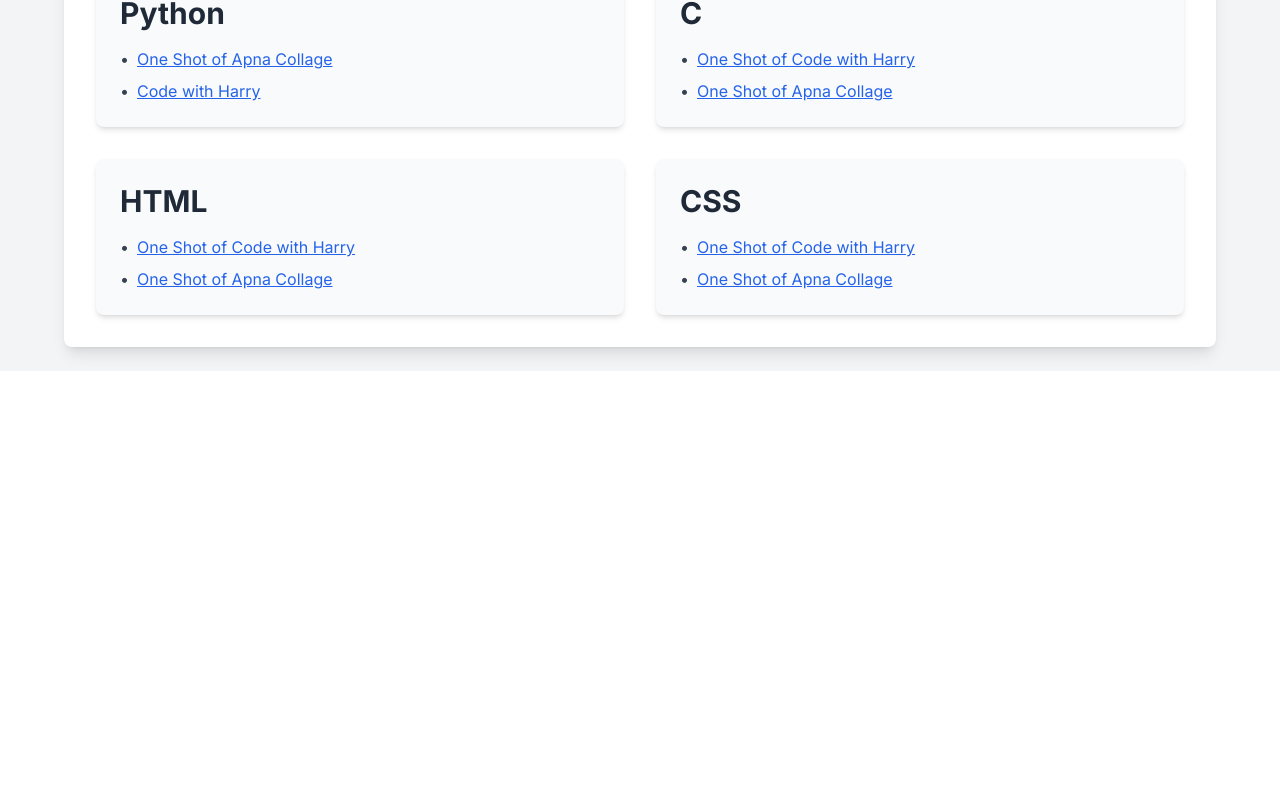
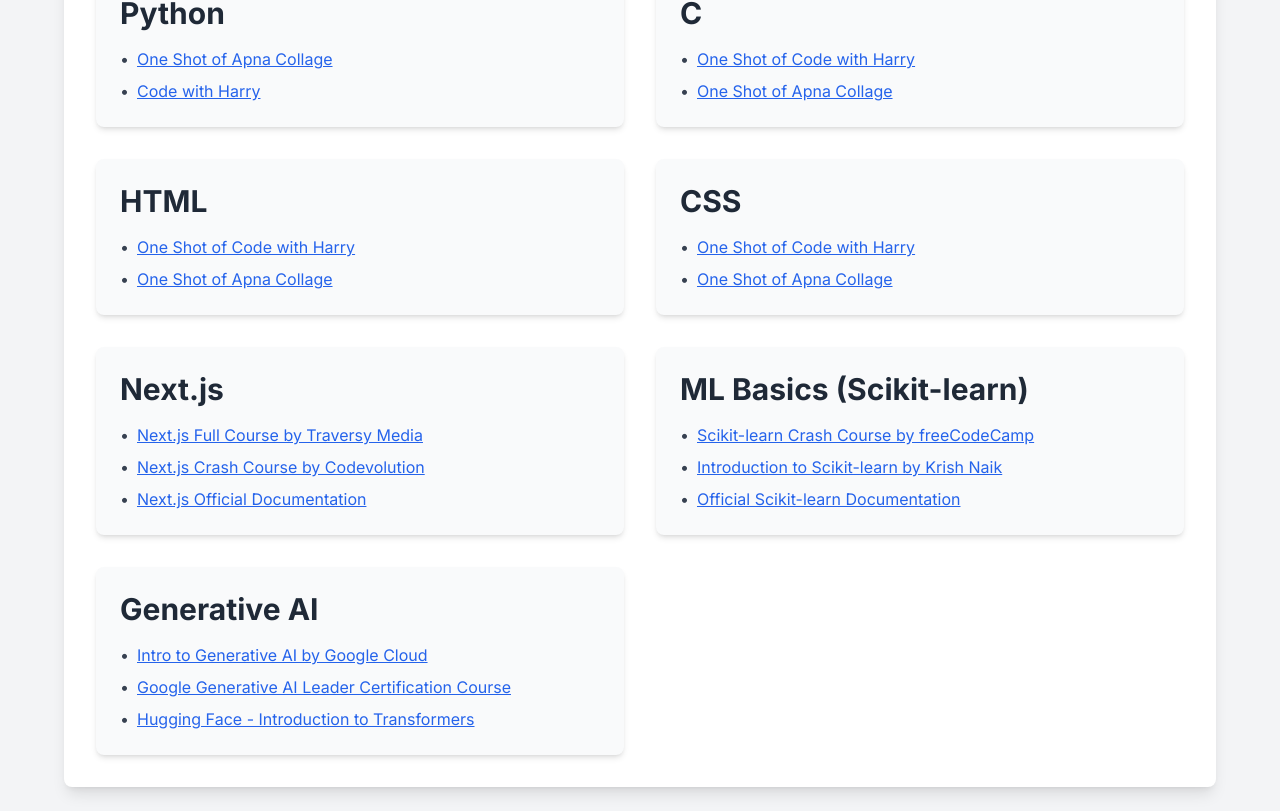
Before and after one commit to ANGELKORADIYA/angel-koradiya-portfolio, a Next.js app: page /learning in a window 1280 px wide. Shown: the part 677-1488 px from the top of the page. Before the commit the page ends 1048 px from the top, so only its background shows below. Built offline with nearby package versions, Linux system fonts and the light colour scheme.

Commit message:
future learning also included updated project and learning and about

```diff
--- a/app/about/page.js
+++ b/app/about/page.js
@@ -33,11 +33,14 @@
         <div className="mb-10">
           <h2 className="text-3xl font-bold text-gray-800 mb-4">Skills</h2>
           <ul className="grid grid-cols-2 gap-4 text-gray-700">
-            <li className="flex items-center"><span className="font-semibold">MERN Stack</span></li>
-            <li className="flex items-center"><span className="font-semibold">Java</span></li>
             <li className="flex items-center"><span className="font-semibold">C / C++</span></li>
             <li className="flex items-center"><span className="font-semibold">Python</span></li>
-            <li className="flex items-center"><span className="font-semibold">Next.js (Learning)</span></li>
+            <li className="flex items-center"><span className="font-semibold">MERN Stack</span></li>
+            <li className="flex items-center"><span className="font-semibold">Next.js</span></li>
+            <li className="flex items-center"><span className="font-semibold">Java</span></li>
+            <li className="flex items-center"><span className="font-semibold">Generative AI</span></li>
+            <li className="flex items-center"><span className="font-semibold">Machine Learning Basics</span></li>
+            <li className="flex items-center"><span className="font-semibold">Deep Learning (Learning)</span></li>
           </ul>
         </div>
 
--- a/app/learning/page.js
+++ b/app/learning/page.js
@@ -125,6 +125,58 @@
         },
       ],
     },
+    ,
+  {
+    title: "Next.js",
+    resources: [
+      {
+        name: "Next.js Full Course by Traversy Media",
+        link: "https://youtu.be/Y6KDk5iyrYE",
+      },
+      {
+        name: "Next.js Crash Course by Codevolution",
+        link: "https://youtu.be/NbYgm0r7u6o",
+      },
+      {
+        name: "Next.js Official Documentation",
+        link: "https://nextjs.org/docs",
+      },
+    ],
+  },
+   {
+    title: "ML Basics (Scikit-learn)",
+    resources: [
+      {
+        name: "Scikit-learn Crash Course by freeCodeCamp",
+        link: "https://youtu.be/0Lt9w-BxKFQ",
+      },
+      {
+        name: "Introduction to Scikit-learn by Krish Naik",
+        link: "https://youtu.be/pqNCD_5r0IU",
+      },
+      {
+        name: "Official Scikit-learn Documentation",
+        link: "https://scikit-learn.org/stable/user_guide.html",
+      },
+    ],
+  },
+  {
+    title: "Generative AI",
+    resources: [
+      {
+        name: "Intro to Generative AI by Google Cloud",
+        link: "https://www.cloudskillsboost.google/course_templates/536",
+      },
+      {
+        name: "Google Generative AI Leader Certification Course",
+        link: "https://youtu.be/30diF8dKpAY?si=Jv6yk0PAORCMgO9u",
+      },
+      {
+        name: "Hugging Face - Introduction to Transformers",
+        link: "https://huggingface.co/transformers/",
+      },
+    ],
+  },
   ];
 
   return (
--- a/app/projects/page.js
+++ b/app/projects/page.js
@@ -20,6 +20,17 @@
     description: 'A stock analysis and prediction model designed to provide insights and forecast stock trends based on historical data.',
     link: 'https://black-waters.vercel.app/',
     link2: 'https://github.com/ANGELKORADIYA/black-water-analysis',
+  },
+  {
+    title: 'ForgeOAgent',
+    description: 'Prompt Processor is a tool that helps you creating agents and use them and also main mode for real world tasks.',
+    link: 'https://forgeoagent.vercel.app/',
+    link2: 'https://github.com/ANGELKORADIYA/ForgeOAgent',
+  },
+   {
+    title: 'Regex Studio',
+    description: 'Regex Studio for testing and generating regular expressions examples.',
+    link: 'https://regex-studio.vercel.app/',
   },
   {
     title: 'Polylex',
```
